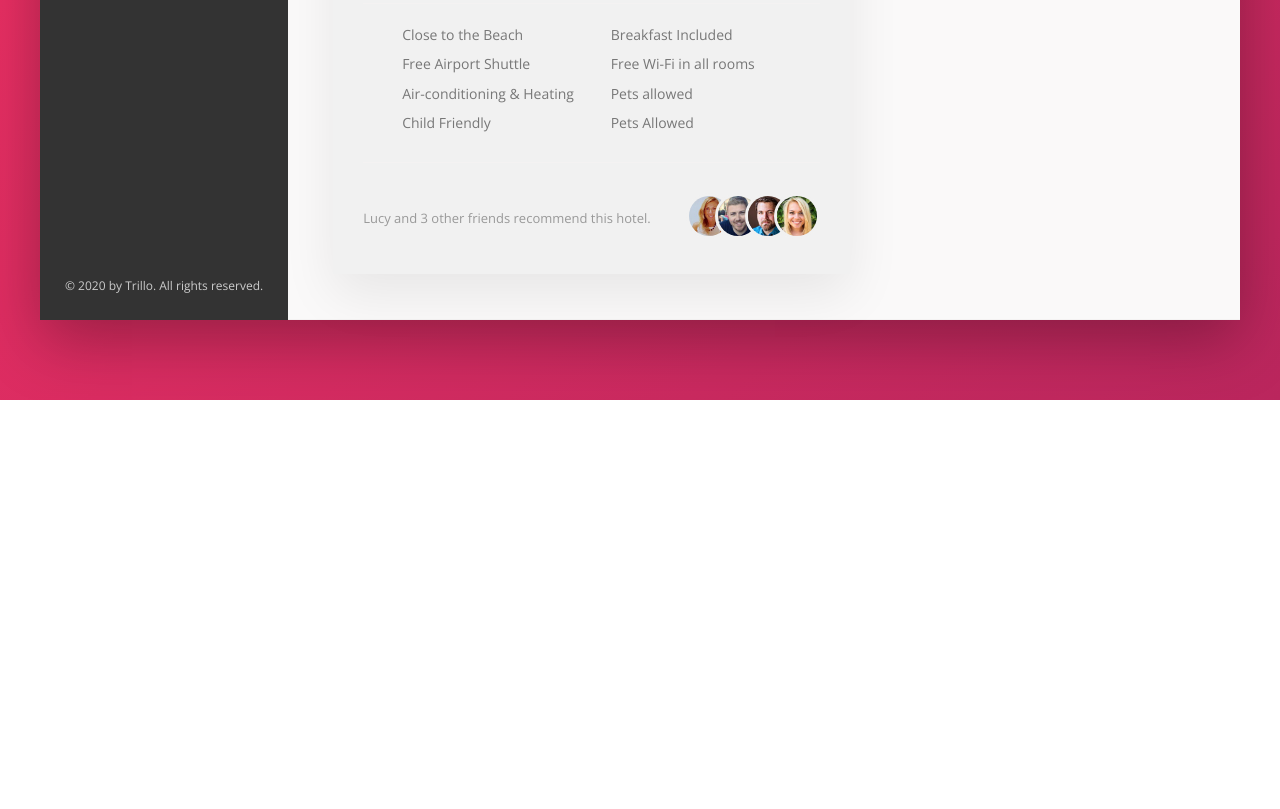
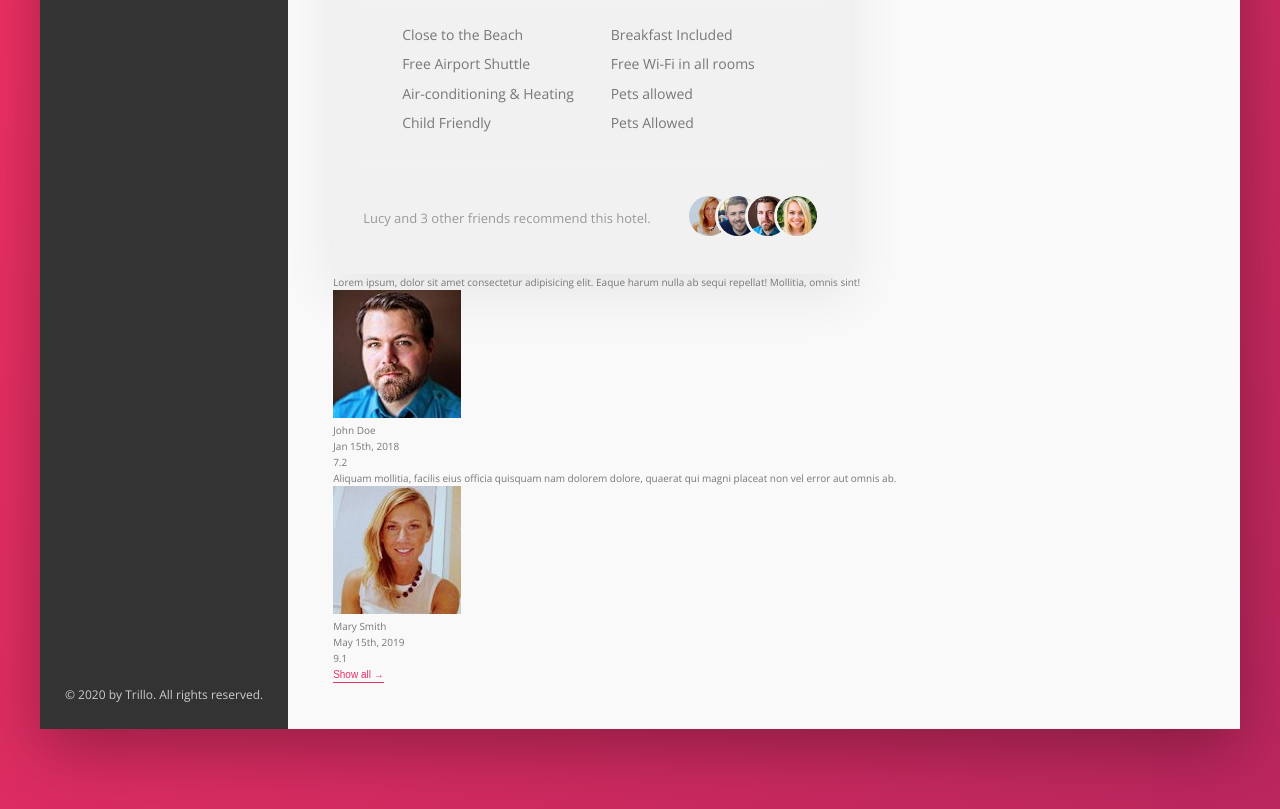
Before and after one commit to LibbyH52/Holiday-Finder, a plain HTML site: page index.html in a window 1280 px wide. Shown: the part 782-1591 px from the top of the page. Before the commit the page ends 1182 px from the top, so only its background shows below. Drawn offline with nearby package versions, Linux system fonts and the light colour scheme.

Commit message:
Content, images and button for review section

```diff
--- a/index.html
+++ b/index.html
@@ -155,8 +155,34 @@
                             </div>
                         </div>
                     </div>
-                    <div class="reviews">
-                        user reviews
+                    <div class="user-reviews">
+                       <figure class="review">
+                           <blockquote class="review__text">
+                                Lorem ipsum, dolor sit amet consectetur adipisicing elit. Eaque harum nulla ab sequi repellat! Mollitia, omnis sint!
+                           </blockquote>
+                           <figcaption class="review__user">
+                                <img src="img/user-5.jpg" alt="user 5" class="review__user-photo">
+                               <div class="review__user-box">
+                                    <p class="review__user-name">John Doe</p>
+                                    <p class="review__user-date">Jan 15th, 2018</p>
+                               </div>
+                               <div class="review__rating">7.2</div>
+                           </figcaption>
+                       </figure>
+                       <figure class="review">
+                            <blockquote class="review__text">
+                                Aliquam mollitia, facilis eius officia quisquam nam dolorem dolore, quaerat qui magni placeat non vel error aut omnis ab.
+                            </blockquote>
+                            <figcaption class="review__user">
+                                <img src="img/user-2.jpg" alt="user 2" class="review__user-photo">
+                                <div class="review__user-box">
+                                    <p class="review__user-name">Mary Smith </p>
+                                    <p class="review__user-date">May 15th, 2019</p>
+                                </div>
+                                <div class="review__rating">9.1</div>
+                            </figcaption>
+                        </figure>
+                        <button class="btn-inline">Show all <span>&rarr;</span></button>
                     </div>
                 </div>
             </main>
```
